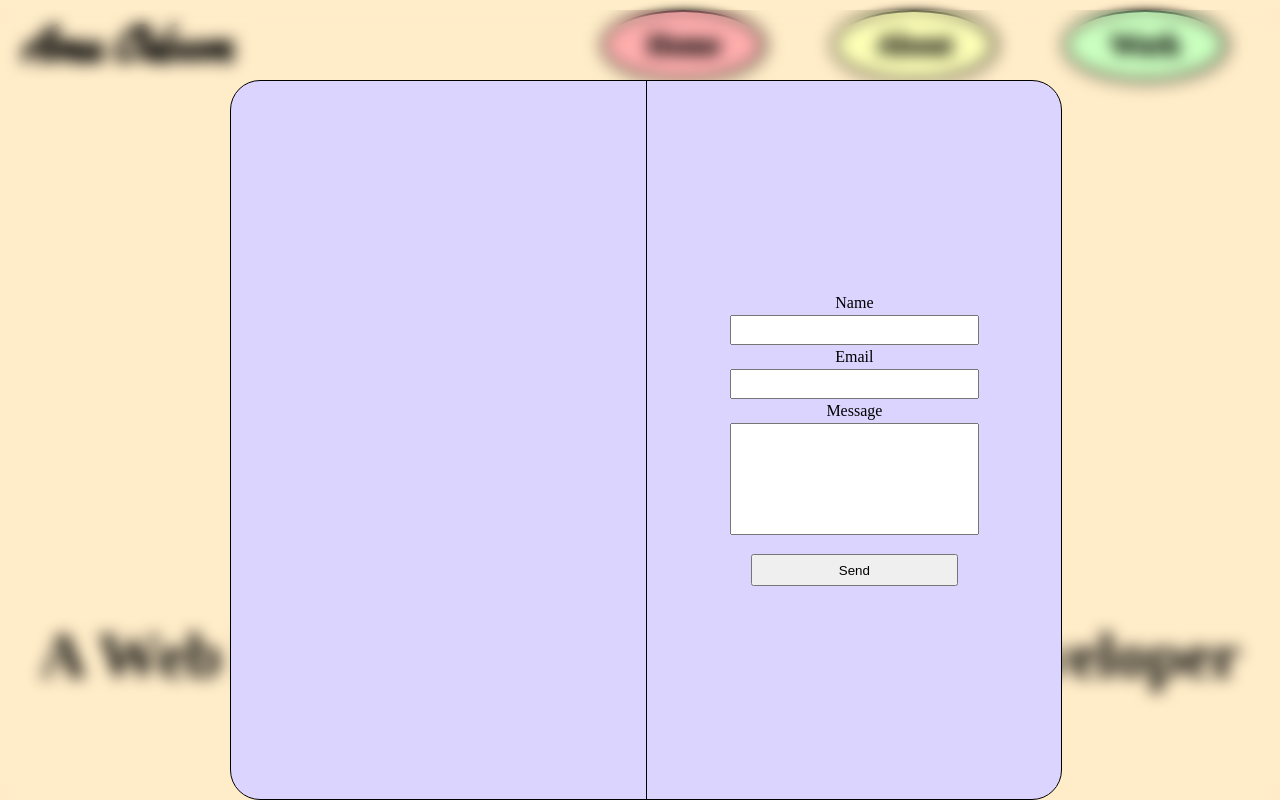
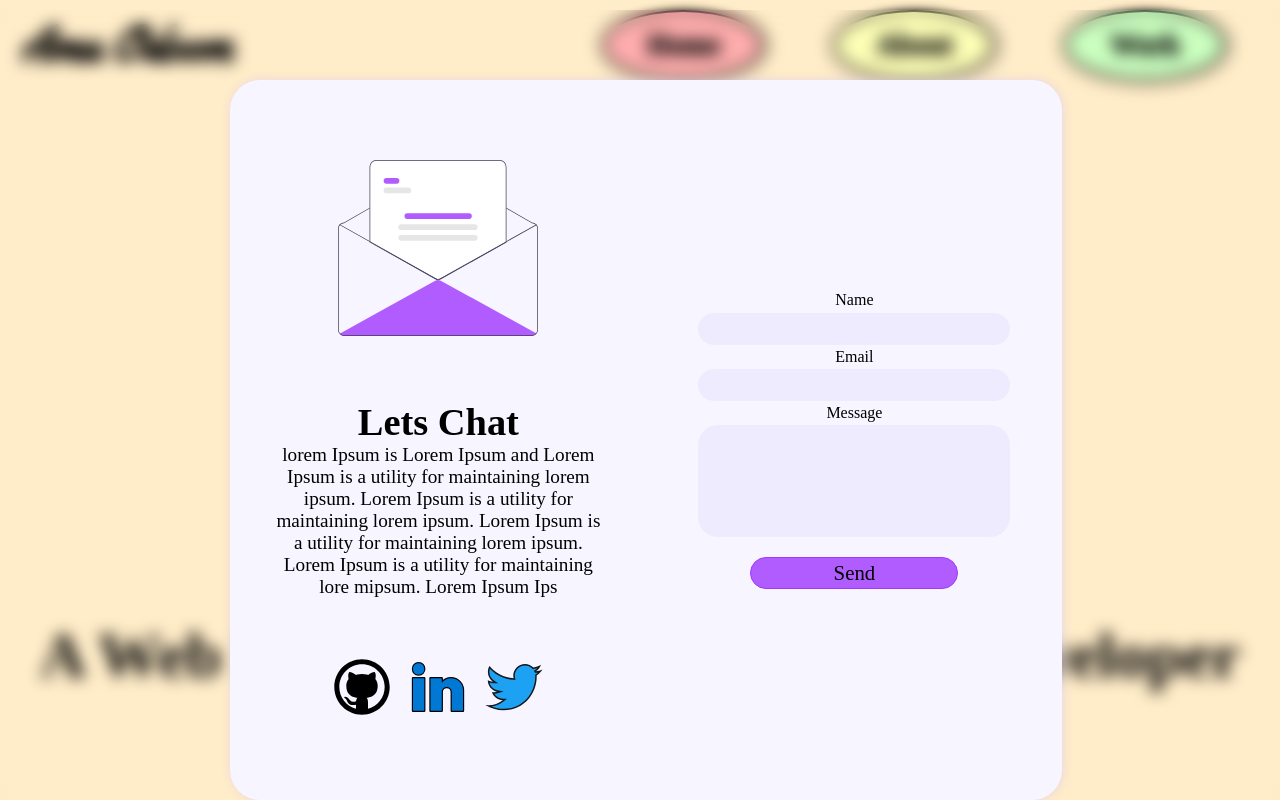
Before and after one commit to TheDarkSlimmer/Portfolio-Website, a React (Create React App) app: page / in a window 1280 px wide. Both pictures are taken after a click on the picture 640 px from the left and 300 px from the top of the page. Built offline with nearby package versions, Linux system fonts and the light colour scheme.

Commit message:
finished UI for contact form

```diff
--- a/src/Pages/ContactComponents/Contact.js
+++ b/src/Pages/ContactComponents/Contact.js
@@ -1,6 +1,11 @@
 import { Fragment } from "react";
 import styles from "./Contact.module.css";
 import { useState, useReducer } from "react";
+import ImageUI from "./ImageUI";
+
+function initializer(errorInitialState) {
+  return errorInitialState;
+}
 
 function errorReducer(state, action) {
   if (action.type === "Name") {
@@ -18,6 +23,8 @@ function errorReducer(state, action) {
       messageIsValid: true,
       message: "Please type a message",
     };
+  } else if (action.type === "reset") {
+    return initializer(action.payload);
   }
 }
 
@@ -34,12 +41,12 @@ export default function Contact(props) {
   };
   const [errorState, dispatchError] = useReducer(
     errorReducer,
-    errorInitialState
+    errorInitialState,
+    initializer
   );
 
   function submitForm(event) {
     event.preventDefault();
-
     if (!name.length) {
       dispatchError({ type: "Name" });
       return;
@@ -52,6 +59,7 @@ export default function Contact(props) {
       dispatchError({ type: "Message" });
       return;
     }
+
     const data = {
       name: name,
       email: email,
@@ -64,15 +72,51 @@ export default function Contact(props) {
     setMessage("");
   }
 
+  function nameInputHnadler(event) {
+    setName(event.target.value);
+    if (name.length > 4) {
+      dispatchError({
+        type: "reset",
+        payload: errorInitialState,
+      });
+    }
+  }
+
+  function emailInputHandler(event) {
+    setEmail(event.target.value);
+    if (email.length) {
+      dispatchError({
+        type: "reset",
+        payload: errorInitialState,
+      });
+    }
+  }
+  function messageHandler(event) {
+    setMessage(event.target.value);
+    if (message.length) {
+      dispatchError({
+        type: "reset",
+        payload: errorInitialState,
+      });
+    }
+  }
+
+
   return (
     <Fragment>
       <div className={styles.contactMain}>
+        <ImageUI/>
         <div className={styles.contactInputs}>
           <form onSubmit={submitForm}>
             <label>Name</label>
             <input
+              className={
+                errorState.nameIsValid
+                  ? `${styles.nameInputInvalid}`
+                  : `${styles.nameInput}`
+              }
               type="text"
-              onChange={(e) => setName(e.target.value)}
+              onChange={nameInputHnadler}
               value={name}
             ></input>
             {errorState.nameIsValid && (
@@ -82,16 +126,26 @@ export default function Contact(props) {
             <label>Email</label>
             <input
               type="email"
-              onChange={(e) => setEmail(e.target.value)}
+              onChange={emailInputHandler}
               value={email}
+              className={
+                errorState.emailIsValid
+                  ? `${styles.emailInputInvalid}`
+                  : `${styles.emailInput}`
+              }
             ></input>
             {errorState.emailIsValid && (
               <span className={styles.errorMessage}>{errorState.message}</span>
             )}
             <label>Message</label>
             <textarea
-              onChange={(e) => setMessage(e.target.value)}
+              onChange={messageHandler}
               value={message}
+              className={
+                errorState.messageIsValid
+                  ? `${styles.messageInputInvalid}`
+                  : `${styles.messageInput}`
+              }
             />
             {errorState.messageIsValid && (
               <span className={styles.errorMessage}>{errorState.message}</span>
--- a/src/Pages/ContactComponents/Contact.module.css
+++ b/src/Pages/ContactComponents/Contact.module.css
@@ -1,6 +1,7 @@
 .contactMain {
   position: fixed;
-  border: 1px solid black;
+  box-shadow: 1px 0px 10px 0px rgba(207, 194, 255, 0.472);
+  box-shadow: ;
   width: 65%;
   height: 45rem;
   z-index: 5;
@@ -8,19 +9,18 @@
   top: 10%;
   background-color: white;
   display: flex;
-  justify-content: flex-end;
+  justify-content: space-around;
   border-radius: 30px;
-  background-color: #dad4ff;
+  background-color: rgb(247, 245, 255);
 }
 .contactInputs {
-  border-left: 1px solid black;
   width: 50%;
   display: flex;
   gap: 1rem;
   justify-content: center;
   align-items: center;
 }
-.contactInputs form{
+.contactInputs form {
   width: 100%;
   align-items: center;
   display: flex;
@@ -32,27 +32,57 @@
   display: block;
   margin: 0.2rem auto;
 }
-.contactInputs input{
-    width: 60%;
-    height: 1.5rem;
-    padding: .8rem;
+.contactInputs input {
+  width: 75%;
+  height: 2rem;
+  padding: 0.8rem;
+  border-radius: 20px;
 }
-.contactInputs:focus{
-  background-color: red;
-  outline: none;
-  border: 1px solid ;
-}
-.contactInputs textarea{
+.contactInputs textarea {
   resize: none;
   height: 7rem;
-    width: 60%;
+  width: 75%;
+  padding: 0.8rem;
+  border-radius: 20px;
 }
-.contactInputs button{
+.nameInput,
+.emailInput,
+.messageInput {
+  border: none;
+  background-color: #8b76ff14;
+}
+.nameInput:focus,
+.emailInput:focus,
+.messageInput:focus {
+  outline: 1px solid #bdb2ff;
+  background-color: #8b76ff14;
+}
+.nameInputInvalid,
+.emailInputInvalid,
+.messageInputInvalid {
+  outline: 1px solid red;
+  border: none;
+}
+.contactInputs button {
   margin-top: 1rem;
   width: 50%;
   height: 2rem;
+  border-radius: 20px;
+  background-color: #b05cff;
+  border: 1px solid rgb(159, 57, 255);
+  font-size: 1.3rem;
+  font-family: "Gabriola";
+  transition: all 0.2s ease-in-out;
 }
-.errorMessage{
+.contactInputs button:hover {
+  transform: translateY(-2px);
+  box-shadow: 1px 7px 10px 0px rgba(176, 92, 255, 0.513);
+  cursor: pointer;
+}
+.contactInputs button:active {
+  transform: translateY(1px);
+  box-shadow: 1px 0px 10px 0px #8400ff;
+}
+.errorMessage {
   color: red;
-  font-weight: 600;
 }
--- /dev/null
+++ b/src/Pages/ContactComponents/ImageUI.js
@@ -0,0 +1,29 @@
+import { Fragment } from "react";
+import styles from "./ImageUI.module.css";
+import mailOpened from "../../Images/opened.svg";
+import SocialMedia from "../HomeCompoents/SocialMedia.js";
+
+export default function ImageUI(props) {
+  return (
+    <Fragment>
+      <div className={styles.UIMain}>
+        <div className={styles.imageMain}>
+          <img src={mailOpened} alt="mail-opened" />
+        </div>
+        <div className={styles.informationMain}>
+          <span className={styles.information}>
+            <h1>Lets Chat</h1>
+            lorem Ipsum is Lorem Ipsum and Lorem Ipsum is a utility for
+            maintaining lorem ipsum. Lorem Ipsum is a utility for maintaining
+            lorem ipsum. Lorem Ipsum is a utility for maintaining lorem ipsum.
+            Lorem Ipsum is a utility for maintaining lore mipsum. Lorem Ipsum
+            Ips
+          </span>
+        </div>
+        <div className={styles.socialMediaInfo}>
+          <SocialMedia />
+        </div>
+      </div>
+    </Fragment>
+  );
+}
--- /dev/null
+++ b/src/Pages/ContactComponents/ImageUI.module.css
@@ -0,0 +1,17 @@
+.UIMain img{
+    width: 200px;
+    height: 200px;
+}
+.UIMain {
+    width: 50%;
+    display: flex;
+    flex-direction: column;
+    justify-content: center;
+    align-items: center;
+    gap: 3rem;
+}
+.informationMain{
+    width: 80%;
+    text-align: center;
+    font-size: 1.2rem;
+}
```
Also changed, not shown: src/Images/opened.svg (added). Lines whose indentation alone changed are shown as unchanged.
